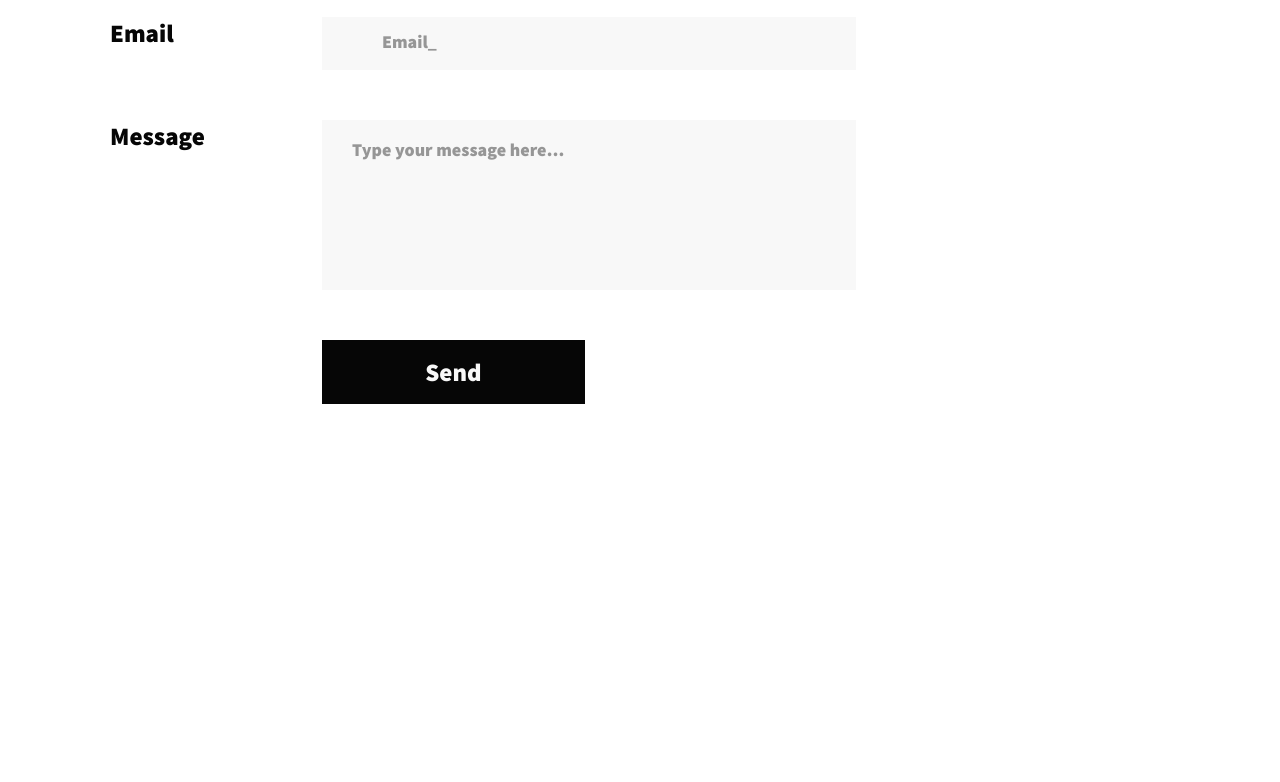
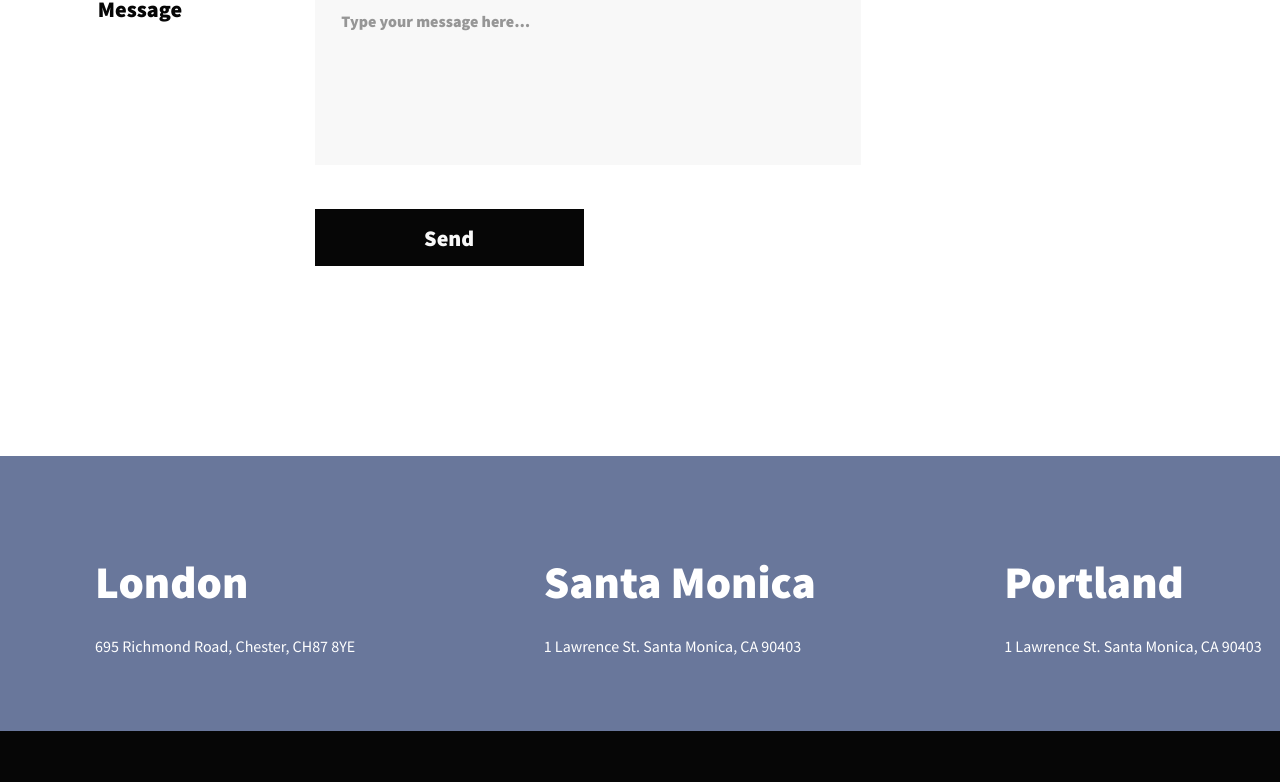
Before and after one commit to justeSi/Dizianas-Nr-1, a plain HTML site: page ContactUs.html in a window 1280 px wide. Shown: the part 1042-1824 px from the top of the page. Drawn offline with Linux system fonts and the light colour scheme.

Commit message:
*papildytas html ir css failas

```diff
--- a/ContactUs.html
+++ b/ContactUs.html
@@ -44,11 +44,23 @@
             <label for="button"></label> <a href="#">Send</a>
 
         </div>
-        <div class="contacts-container-3">
 
+    </main>
+    <div class="contacts-container-3">
+        <div class="cities">
+            <h3>London</h3>
+            <p>695 Richmond Road, Chester, CH87 8YE</p>
         </div>
-    </main>
-    <footer>
+        <div class="cities">
+            <h3>Santa Monica</h3>
+            <p>1 Lawrence St. Santa Monica, CA 90403</p>
+        </div>
+        <div class="cities">
+            <h3>Portland</h3>
+            <p>1 Lawrence St. Santa Monica, CA 90403</p>
+        </div>
+    </div>
+    <footer id="contact-footer">
         <div class="footer-items">
             <div class="item-1">
                 <h3>Create new digital future</h3>
--- a/style.css
+++ b/style.css
@@ -6,11 +6,11 @@
 
     html {
         height: 100%;
-        font-size: 18px;
+        font-size: 1rem;
     }
 
     body {
-        max-width: 1920px;
+        max-width: 106.6667rem;
         min-height: 100%;
         margin: 0 auto;
         }
@@ -363,7 +363,7 @@
         }
 
     .email {
-        padding-top: 19px;
+        padding-top: 1.0556rem;
         display: flex;
         flex-direction: row;
         flex-wrap: wrap;
@@ -421,7 +421,7 @@
     footer p:not(#item-3-contact) {
         font-weight: 700;
     }
-    @media all and (max-width: 1340px){
+    @media all and (max-width: 74.4444rem){
 
         .row-1 .left-column,
         .row-2 .left-text-box,
@@ -455,10 +455,10 @@
         }
     }
 
-    @media all and (max-width: 1230px) {
+    @media all and (max-width: 68.3333rem) {
 
         html {
-            font-size: 14px;
+            font-size: 0.7778rem;
         }
 
         #item-3-contact,
@@ -472,10 +472,10 @@
             padding-right: 1.6667rem;
         }
     }
-    @media all and (max-width: 900px) {
+    @media all and (max-width: 50rem) {
 
         html {
-            font-size: 11px;
+            font-size: 0.6111rem;
         }
 
         header {
@@ -546,10 +546,10 @@
             padding-bottom: 0.1667rem;
         }
     }
-    @media all and (max-width: 670px)  {
+    @media all and (max-width: 37.2222rem)  {
 
         html {
-            font-size: 8px;
+            font-size: 0.4444rem;
         }
 
         .icons i {
@@ -557,7 +557,7 @@
         }
 
         .icons {
-            padding-right: 20px;
+            padding-right: 1.1111rem;
         }
 
         a,
@@ -565,14 +565,14 @@
         .container-1 .right-column a,
         .container-2 .media  .box-3 a,
         #item-3-contact{
-            font-size: 17px;
+            font-size: 0.9444rem;
         }
 
         .footer-items {
             width: 100%;
         }
     }
-    @media all and (max-width: 513px) {
+    @media all and (max-width: 28.5rem) {
 
         body {
             width: 100%;
@@ -650,7 +650,7 @@
 
     #main-contact .contacts-container-1 p {
         font-family: 'Source Sans Pro', sans-serif;
-        font-size: 72px;
+        font-size: 4rem;
         font-weight: 900;
         margin-bottom: 1.8889rem;
     }
@@ -673,7 +673,7 @@
     }
 
     .contacts-container-2 h5 {
-        font-size: 25px;
+        font-size: 1.3889rem;
         font-family: 'Source Sans Pro', sans-serif;
         font-weight: 900;
         color: #060606
@@ -698,15 +698,15 @@
 
     .contacts-container-2 input,
     .contacts-container-2 ::placeholder  {
-        padding-top: 18px;
-        padding-bottom: 18px;
-        padding-left: 30px;
+        padding-top: 1rem;
+        padding-bottom: 1rem;
+        padding-left: 1.6667rem;
     }
 
     .contacts-container-2 ::placeholder {
         color: #969696;
         font-family: 'Source Sans Pro', sans-serif;
-        font-size: 18px;
+        font-size: 1rem;
         font-weight: 900;
     }
 
@@ -722,12 +722,38 @@
         text-decoration: none;
         text-align: center;
         width: 31%;
-        font-size: 25px;
+        font-size: 1.3889rem;
         font-family: 'Source Sans Pro', sans-serif;
         font-weight: 900;
-        padding-top: 16px;
-        padding-bottom: 16px;
-        padding-right: 88px;
-        padding-left: 88px;
-        margin-top: 50px;
+        padding-top: 0.8889rem;
+        padding-bottom: 0.8889rem;
+        padding-right: 4.8889rem;
+        padding-left: 4.8889rem;
+        margin-top: 2.7778rem;
     }
+
+    .contacts-container-3 {
+        width: 100%;
+        display: flex;
+        gap: 5.8333rem;
+        background-color: #69779B;
+        color: #FFFFFF;
+        font-family: 'Source Sans Pro', sans-serif;
+        font-weight: normal;
+        padding-bottom: 0;
+    }
+
+    .contacts-container-3 p {
+        padding-top: 1.3333rem;
+        font-size: 1rem;
+    }
+
+    .contacts-container-3 .cities {
+        padding-top: 5.8889rem;
+        padding-left: 5.9444rem;
+        padding-bottom: 4.7222rem;
+    }
+
+    #contact-footer {
+        margin-top: 0;
+    }
```
